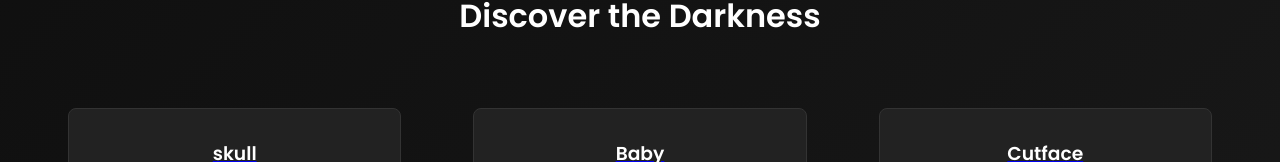
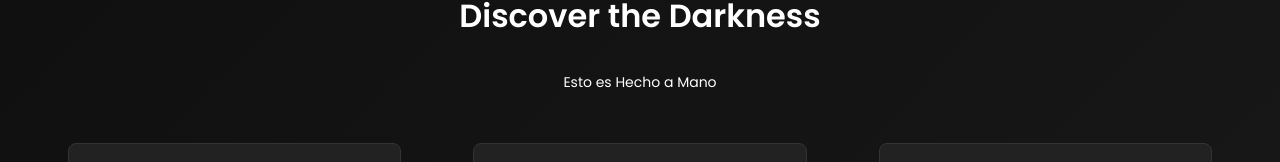
Before and after one commit to zekecabre6/TNBB, a React (Vite) app: page / in a window 1280 px wide. Shown: the part 173-335 px from the top of the page. Built offline with nearby package versions, Linux system fonts and the light colour scheme.

Commit message:
Primer commit4

```diff
--- a/src/pages/Home.jsx
+++ b/src/pages/Home.jsx
@@ -8,6 +8,7 @@ function Home() {
   return (
     <div className="home">
       <h2 className="home-title" id="shoppy">Discover the Darkness</h2>
+      <p>Esto es Hecho a Mano</p>
       <div className="product-grid">
         {products.map((product) => (
           <Link to={`/product/${product.id}`} key={product.id}>
```
